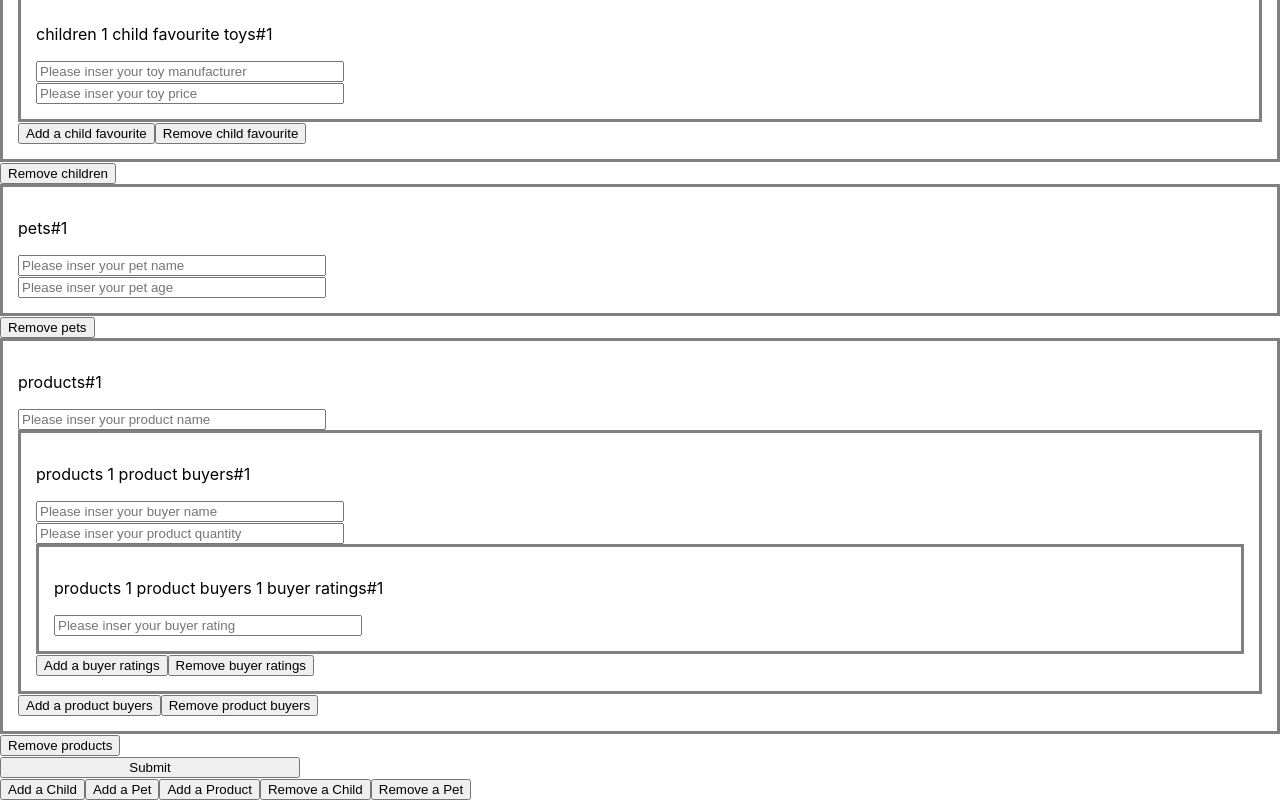
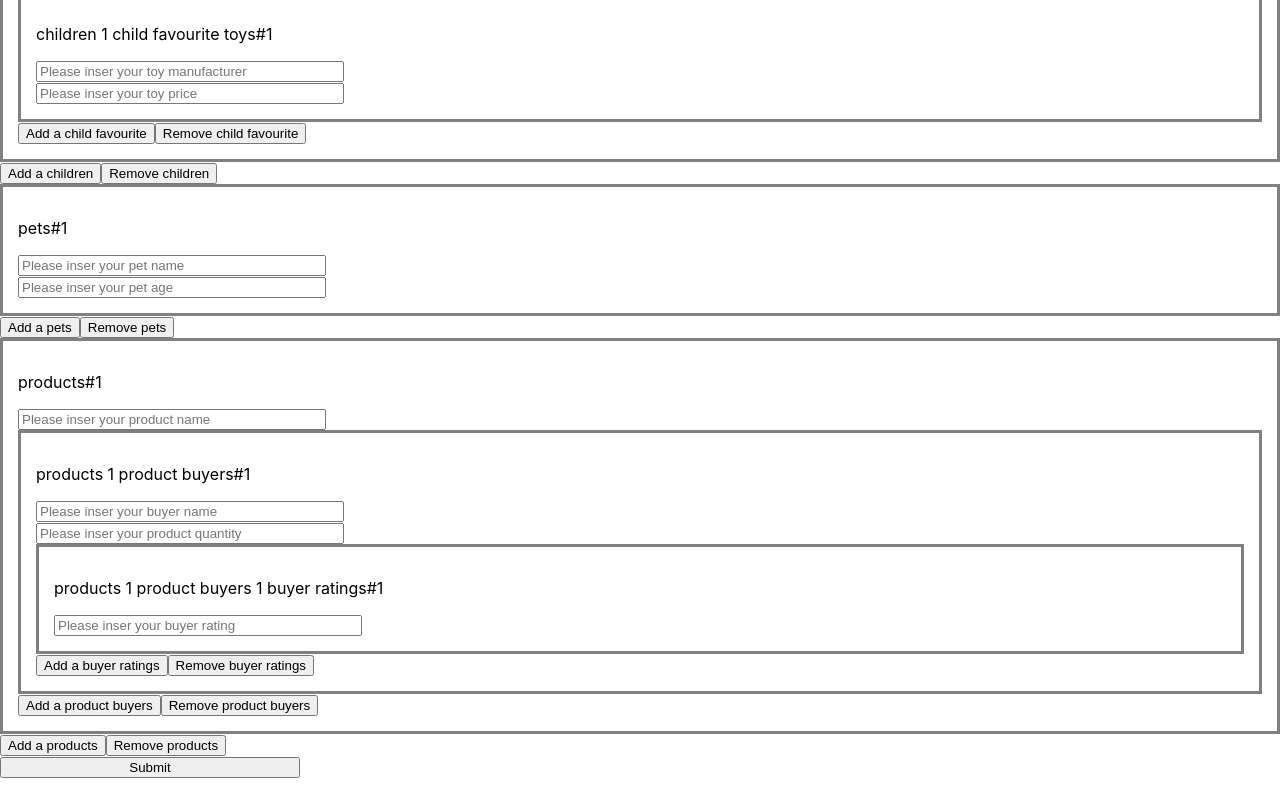
Before and after one commit to sergiogalici/recursive-form-from-db, a React (Create React App) app: page / in a window 1280 px wide. Shown: the part 406-1206 px from the top of the page. After the commit the page ends 1184 px from the top, so only its background shows below. Built offline with nearby package versions, Linux system fonts and the light colour scheme.

Commit message:
Button Dynamically generated from mapping

```diff
--- a/src/App.tsx
+++ b/src/App.tsx
@@ -17,31 +17,6 @@ const App = () => {
   return (
     <div>
       <Form />
-      <button
-        onClick={() => dispatch(formsActions.addFieldToSubform("children"))}
-      >
-        Add a Child
-      </button>
-      <button onClick={() => dispatch(formsActions.addFieldToSubform("pets"))}>
-        Add a Pet
-      </button>
-      <button
-        onClick={() => dispatch(formsActions.addFieldToSubform("products"))}
-      >
-        Add a Product
-      </button>
-      <button
-        onClick={() =>
-          dispatch(formsActions.removeFieldFromSubform("children"))
-        }
-      >
-        Remove a Child
-      </button>
-      <button
-        onClick={() => dispatch(formsActions.removeFieldFromSubform("pets"))}
-      >
-        Remove a Pet
-      </button>
     </div>
   );
 
--- a/src/components/Form/index.tsx
+++ b/src/components/Form/index.tsx
@@ -4,6 +4,7 @@ import { useDispatch, useSelector } from "react-redux";
 import { FormConfigType } from "../../data/data";
 import { formsActions } from "../../features/forms/reducers";
 import { selectAllForms } from "../../features/forms/selector";
+import { stringFormatter } from "../../utils/stringFormatter";
 import { FormFactory } from "./formFactory";
 import { MappedFieldType } from "./model";
 
@@ -24,14 +25,24 @@ export const Form = () => {
             <div key={item.id}>
               <FormFactory field={item} />
               {item.multiple && (
+                <>
+                  <button
+                    type="button"
+                    onClick={() =>
+                      dispatch(formsActions.addFieldToSubform(item.id))
+                    }
+                  >
+                    Add a {stringFormatter(item.id)}
+                  </button>
                   <button
                     type="button"
                     onClick={() =>
                       dispatch(formsActions.removeFieldFromSubform(item.id))
                     }
                   >
-                  Remove {item.id}
+                    Remove {stringFormatter(item.id)}
                   </button>
+                </>
               )}
             </div>
           );
```
Lines whose indentation alone changed are shown as unchanged.
